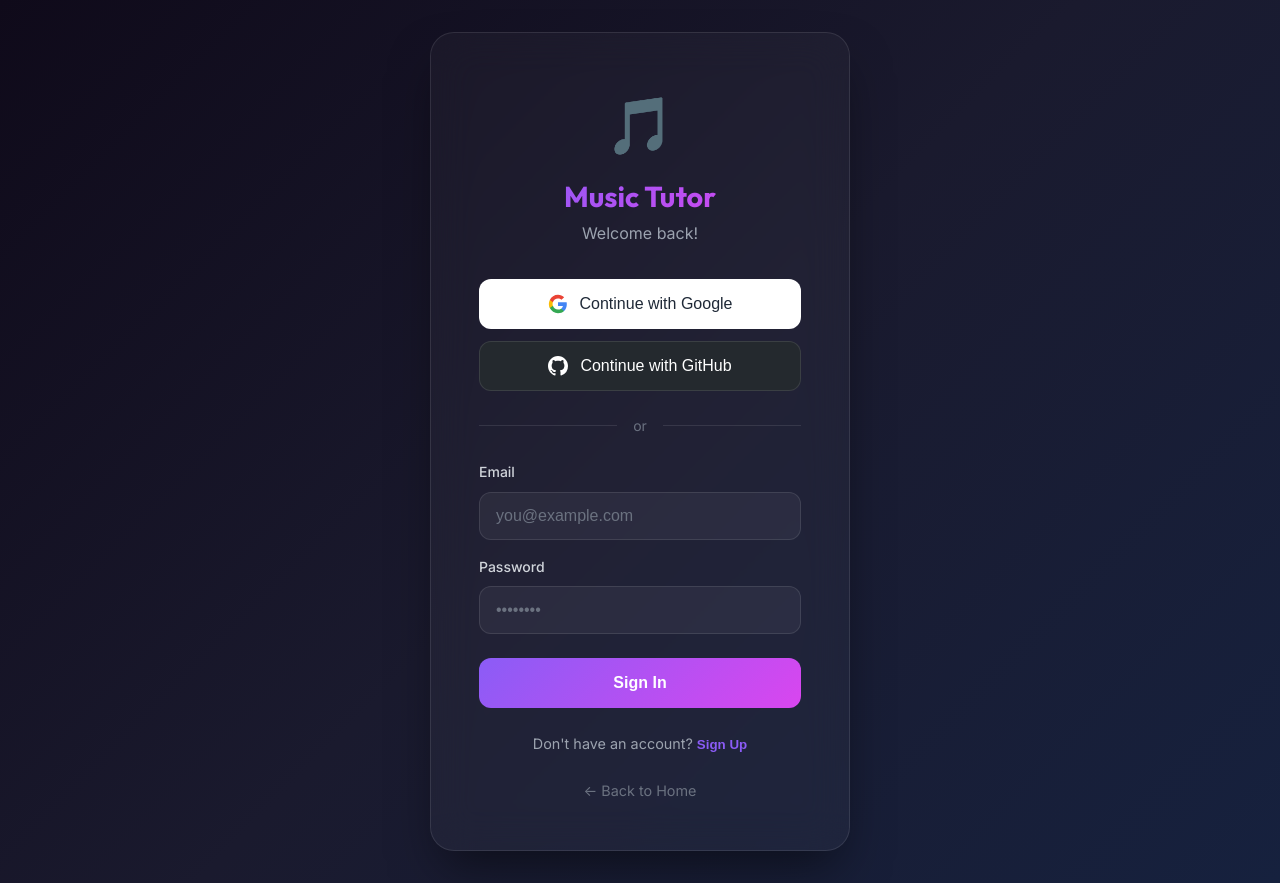
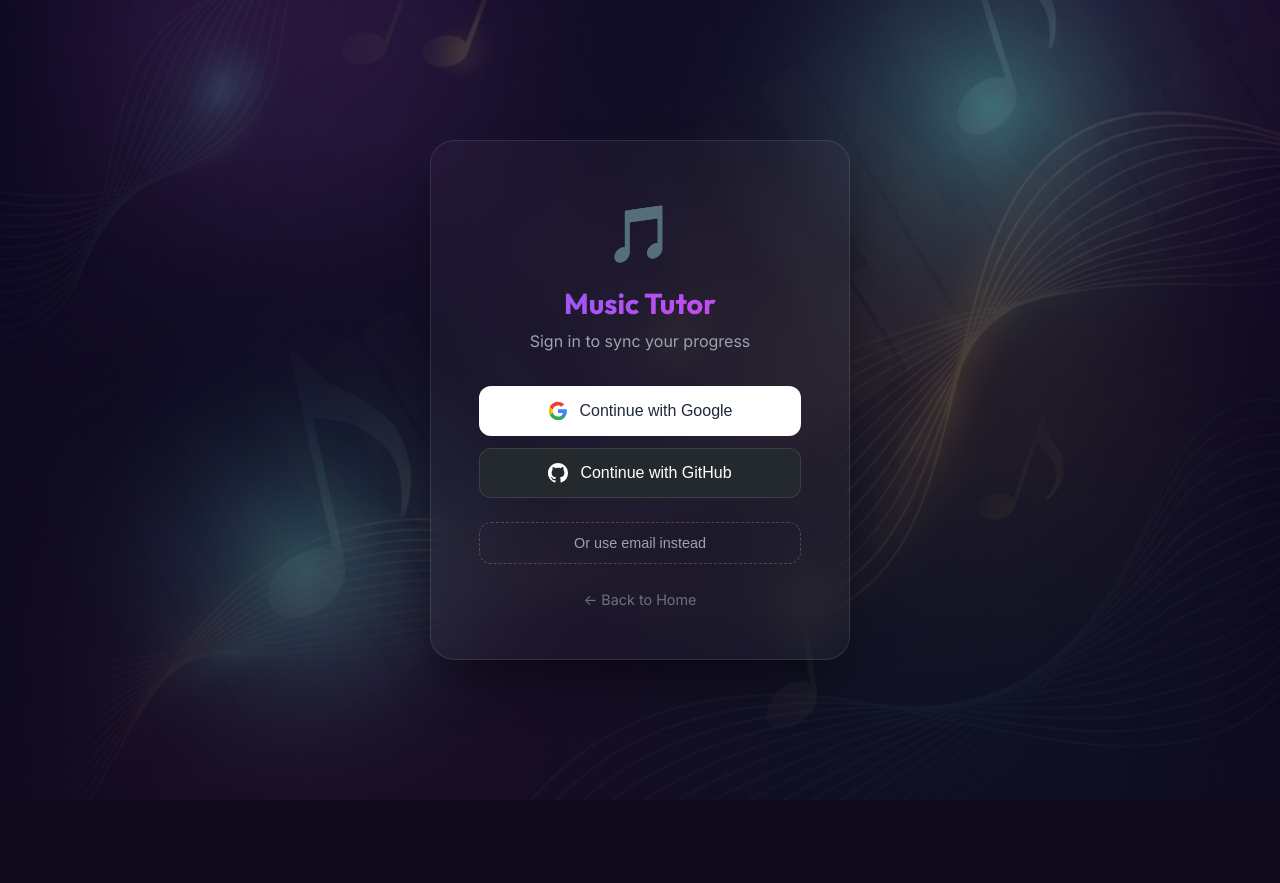
Before and after one commit to vishveshjain/MusicTutor, a Next.js app: page /login in a window 1280 px wide. After the commit the page ends 800 px from the top, so only its background shows below. Built offline with nearby package versions, Linux system fonts and the light colour scheme; no server answers.

Commit message:
feat: Simplify login - OAuth buttons prominent, email form hidden by default

```diff
--- a/src/app/login/login.css
+++ b/src/app/login/login.css
@@ -3,8 +3,26 @@
     display: flex;
     align-items: center;
     justify-content: center;
-    background: linear-gradient(135deg, #0F0A1A 0%, #1a1a2e 50%, #16213e 100%);
+    background: transparent;
     padding: 2rem;
+}
+
+/* Show email button */
+.show-email-btn {
+    width: 100%;
+    padding: 0.75rem;
+    background: transparent;
+    border: 1px dashed rgba(255, 255, 255, 0.2);
+    border-radius: 12px;
+    color: #9CA3AF;
+    font-size: 0.9rem;
+    cursor: pointer;
+    transition: all 0.2s ease;
+}
+
+.show-email-btn:hover {
+    border-color: #8B5CF6;
+    color: #8B5CF6;
 }
 
 .login-container {
--- a/src/app/login/page.tsx
+++ b/src/app/login/page.tsx
@@ -6,6 +6,7 @@ import { useRouter } from "next/navigation";
 import "./login.css";
 
 export default function LoginPage() {
+    const [showEmailForm, setShowEmailForm] = useState(false);
     const [email, setEmail] = useState("");
     const [password, setPassword] = useState("");
     const [isSignUp, setIsSignUp] = useState(false);
@@ -72,12 +73,13 @@ export default function LoginPage() {
                 <div className="login-header">
                     <div className="logo">🎵</div>
                     <h1>Music Tutor</h1>
-                    <p>{isSignUp ? "Create your account" : "Welcome back!"}</p>
+                    <p>Sign in to sync your progress</p>
                 </div>
 
                 {error && <div className="error-message">{error}</div>}
                 {message && <div className="success-message">{message}</div>}
 
+                {/* Main OAuth Buttons - Simple One-Click Login */}
                 <div className="oauth-buttons">
                     <button
                         className="oauth-btn google"
@@ -105,8 +107,18 @@ export default function LoginPage() {
                     </button>
                 </div>
 
+                {/* Collapsible Email Form */}
+                {!showEmailForm ? (
+                    <button
+                        className="show-email-btn"
+                        onClick={() => setShowEmailForm(true)}
+                    >
+                        Or use email instead
+                    </button>
+                ) : (
+                    <>
                         <div className="divider">
-                    <span>or</span>
+                            <span>email login</span>
                         </div>
 
                         <form onSubmit={handleEmailAuth} className="email-form">
@@ -148,6 +160,8 @@ export default function LoginPage() {
                                 </button>
                             </p>
                         </div>
+                    </>
+                )}
 
                 <a href="/" className="back-link">← Back to Home</a>
             </div>
```
Lines whose indentation alone changed are shown as unchanged.
